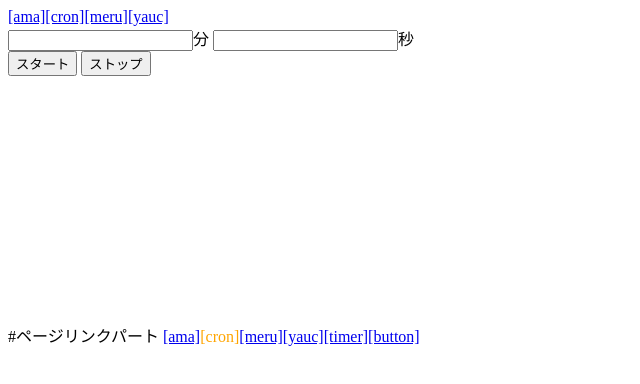
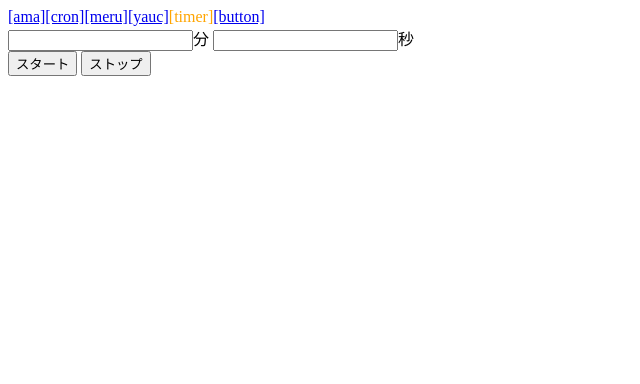
Before and after one commit to p06044/RPi2server, a plain HTML site: page timer.html in a window 1280 px wide. Shown: the whole page, without its empty margins (0-640 px from the left). Drawn offline with Linux system fonts and the light colour scheme.

Commit message:
change link

```diff
--- a/timer.html
+++ b/timer.html
@@ -4,7 +4,7 @@
 	<meta charset="UTF-8" >
 </head>
 <body>
-<a href="amazonlist.html" target="_blank">[ama]</a><a href="cron.html" target="_blank">[cron]</a><a href="auctionlist.html" target="_blank">[meru]</a><a href="ya.html" target="_blank">[yauc]</a>
+<a href="amazonlist.html">[ama]</a><a href="cron.html">[cron]</a><a href="auctionlist.html">[meru]</a><a href="ya.html">[yauc]</a><span style="color:orange;">[timer]</span><a href="phpbutton.html">[button]</a>
     <SCRIPT LANGUAGE="JavaScript">
         setTimeout("location.reload()",1000*60);
     </SCRIPT>
@@ -15,10 +15,6 @@
 <input type="button" value="スタート" onclick="cntStart()">
 <input type="button" value="ストップ" onclick="cntStop()">
 </form>
-#ページリンクパート
-<a href="amazonlist.html">[ama]</a><span style="color:orange;">[cron]</span><a href="auctionlist.html">[meru]</a><a href="ya.html">[yauc]</a><a href="timer.html">[timer]</a><a href="button.html">[button]</a>
-
-
 
 <script>
 
```
Also changed, not shown: phpbutton.html (+1 -2 lines).
